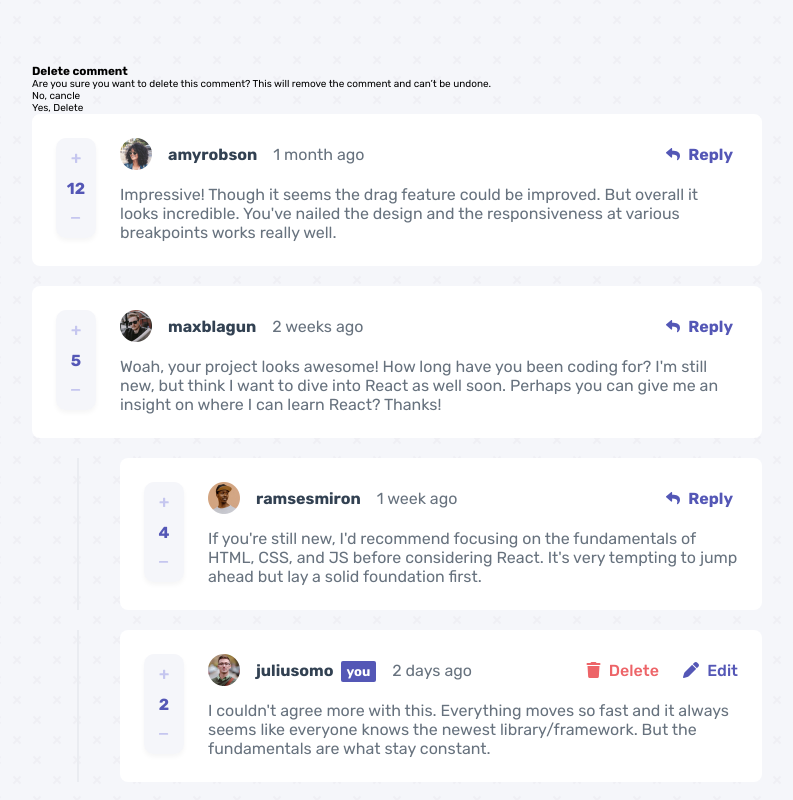
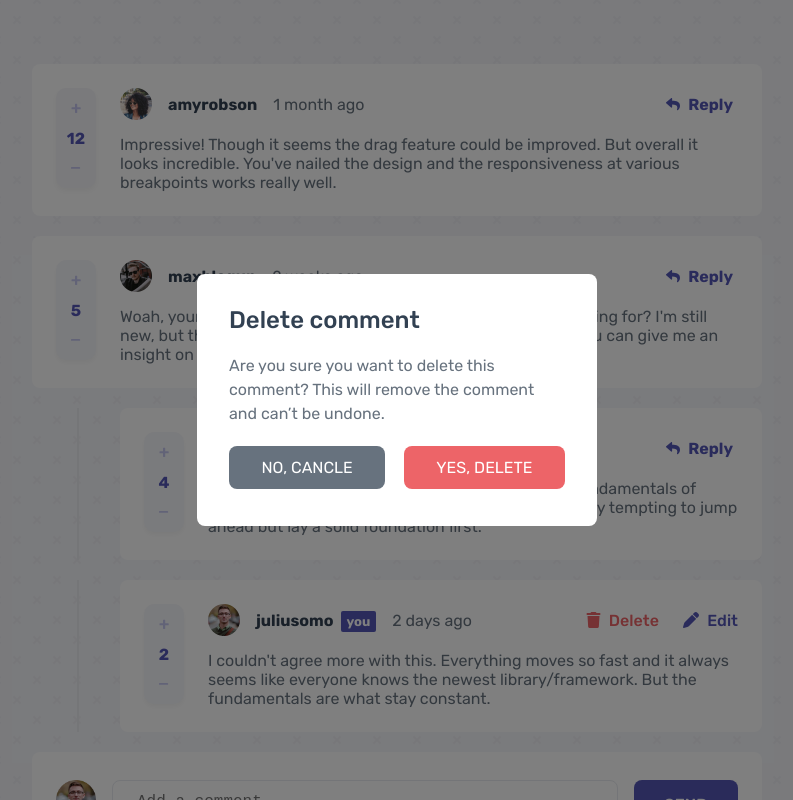
Before and after one commit to adarshcodes/interective-comment-section, a React (Create React App) app: page / in a window 1280 px wide. Shown: the top 800 px of the page, without its empty margins (243-1036 px from the left). Built offline with nearby package versions, Linux system fonts and the light colour scheme.

Commit message:
modal styling completed

```diff
--- a/src/Assets/sass/components/_comment.scss
+++ b/src/Assets/sass/components/_comment.scss
@@ -241,3 +241,73 @@
 .message-animation {
 	animation: show-message cubic-bezier(0.39, 0.08, 0.31, 0.9) 2s;
 }
+
+.modal {
+	@include flex-row-center;
+	position: fixed;
+	width: 100%;
+	background-color: rgba(0, 0, 0, 0.5);
+	height: 100%;
+	top: 0;
+	left: 0;
+	z-index: 1000;
+
+	.modal-choice {
+		background-color: $white;
+		min-height: 25.2rem;
+		max-width: 40rem;
+		padding: 3.2rem;
+		border-radius: 0.8rem;
+	}
+
+	.heading-modal {
+		font-size: 2.4rem;
+		font-weight: 500;
+		color: $dark-blue;
+		margin-bottom: 2rem;
+	}
+
+	.para-modal {
+		font-size: 1.6rem;
+		line-height: 2.4rem;
+		color: $grayish-blue;
+		margin-bottom: 2rem;
+	}
+
+	.modal-btns {
+		@include flex-row;
+		justify-content: space-between;
+		align-items: center;
+		user-select: none;
+
+		.btn {
+			padding: 1.2rem 3.25rem;
+			font-size: 1.6rem;
+			color: $white;
+			text-transform: uppercase;
+			border-radius: 0.8rem;
+			cursor: pointer;
+			transition: all 0.2s;
+
+			&:active {
+				transform: translateY(0.5rem) scale(0.95);
+			}
+		}
+
+		.btn-cancle {
+			background-color: $grayish-blue;
+
+			&:hover {
+				background-color: $light-grayish-blue;
+			}
+		}
+
+		.btn-delete {
+			background-color: $soft-red;
+
+			&:hover {
+				background-color: $pale-red;
+			}
+		}
+	}
+}
--- a/src/Assets/sass/main.css
+++ b/src/Assets/sass/main.css
@@ -294,6 +294,79 @@ body {
   animation: show-message cubic-bezier(0.39, 0.08, 0.31, 0.9) 2s;
 }
 
+.modal {
+  display: flex;
+  justify-content: center;
+  align-items: center;
+  position: fixed;
+  width: 100%;
+  background-color: rgba(0, 0, 0, 0.5);
+  height: 100%;
+  top: 0;
+  left: 0;
+  z-index: 1000;
+}
+
+.modal .modal-choice {
+  background-color: #ffffff;
+  min-height: 25.2rem;
+  max-width: 40rem;
+  padding: 3.2rem;
+  border-radius: 0.8rem;
+}
+
+.modal .heading-modal {
+  font-size: 2.4rem;
+  font-weight: 500;
+  color: #324152;
+  margin-bottom: 2rem;
+}
+
+.modal .para-modal {
+  font-size: 1.6rem;
+  line-height: 2.4rem;
+  color: #67727e;
+  margin-bottom: 2rem;
+}
+
+.modal .modal-btns {
+  display: flex;
+  flex-direction: row;
+  justify-content: space-between;
+  align-items: center;
+  user-select: none;
+}
+
+.modal .modal-btns .btn {
+  padding: 1.2rem 3.25rem;
+  font-size: 1.6rem;
+  color: #ffffff;
+  text-transform: uppercase;
+  border-radius: 0.8rem;
+  cursor: pointer;
+  transition: all 0.2s;
+}
+
+.modal .modal-btns .btn:active {
+  transform: translateY(0.5rem) scale(0.95);
+}
+
+.modal .modal-btns .btn-cancle {
+  background-color: #67727e;
+}
+
+.modal .modal-btns .btn-cancle:hover {
+  background-color: #c3c4ef;
+}
+
+.modal .modal-btns .btn-delete {
+  background-color: #ed6468;
+}
+
+.modal .modal-btns .btn-delete:hover {
+  background-color: #ffb8bb;
+}
+
 .vote-counter {
   box-shadow: rgba(0, 0, 0, 0.04) 0px 3px 5px;
   display: flex;
```
Also changed, not shown: 1 other file (tests, documents, lock files or other folders).
